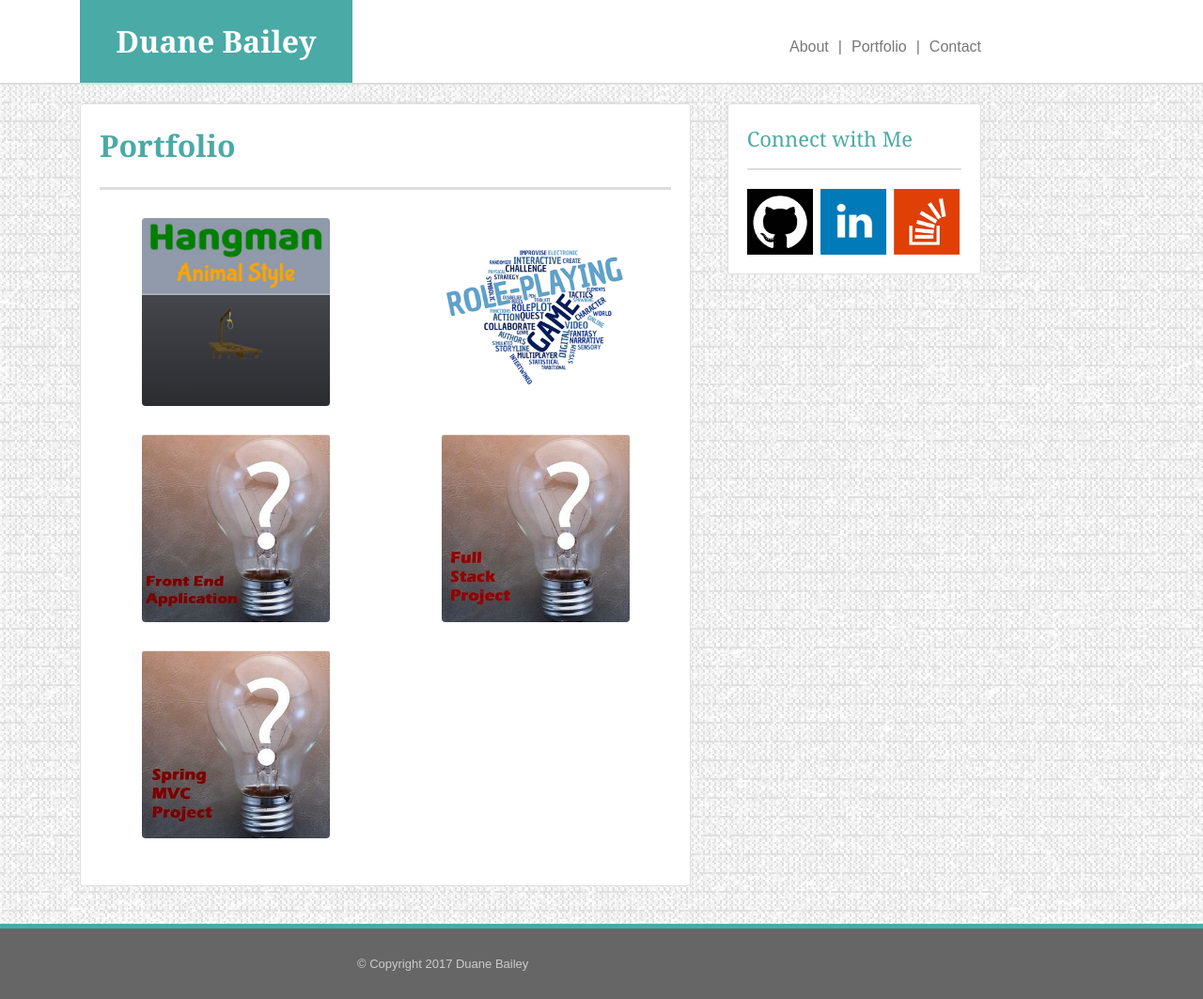
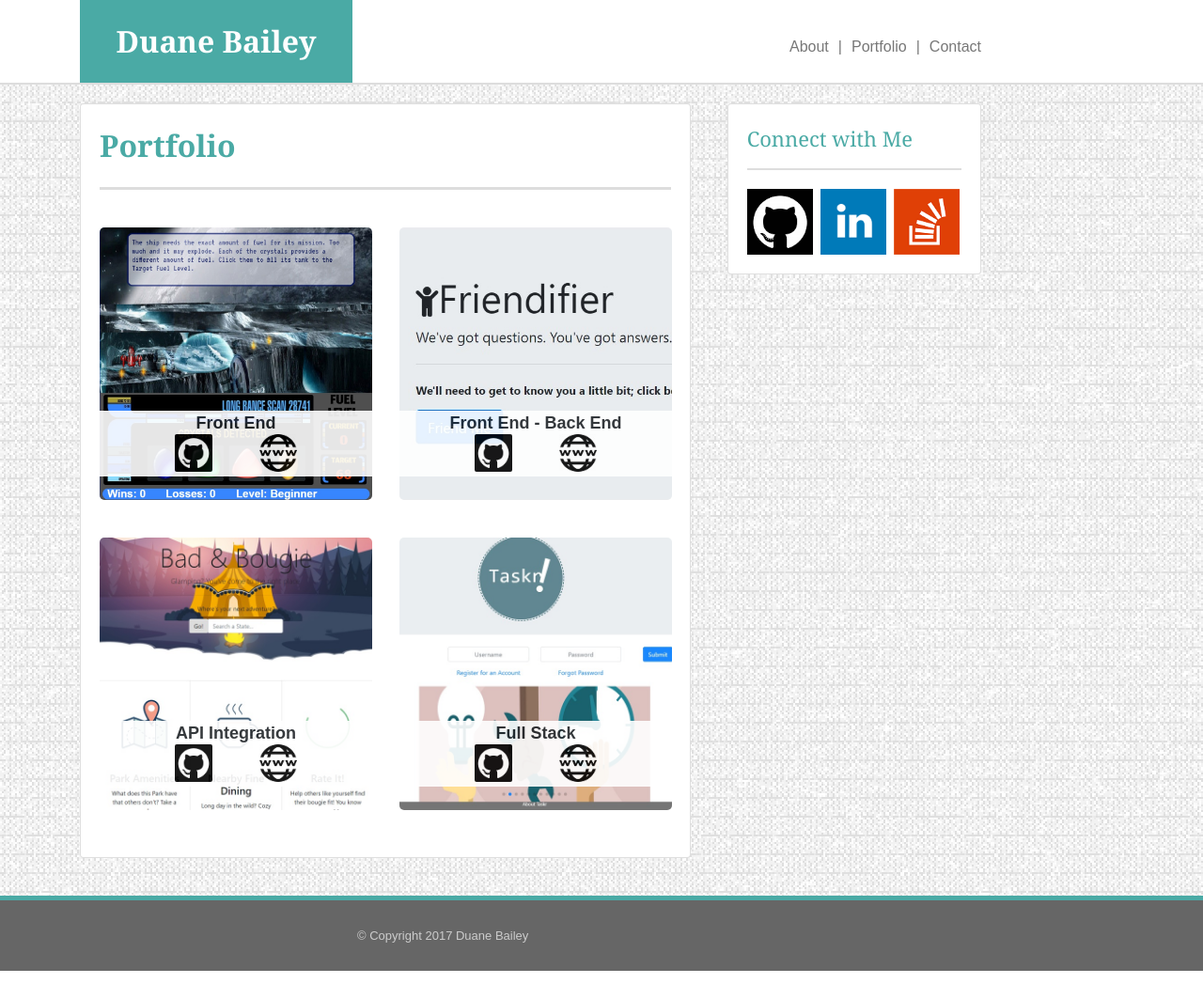
Before and after one commit to dbailey25/basic-portfolio, a plain HTML site: page portfolio.html in a window 1280 px wide. Shown: the top 1063 px of the page at 94% size. After the commit the page ends 1033 px from the top, so only its background shows below. Drawn offline with nearby package versions, Linux system fonts and the light colour scheme.

Commit message:
portfolio update

```diff
--- a/assets/css/style.css
+++ b/assets/css/style.css
@@ -172,3 +172,75 @@ body {
 .bottomMargin {
   margin-bottom: 30px;
 }
+
+.project-container {
+  /* height: 290px;
+  width: 290px; */
+  position: relative;
+}
+
+.project-img {
+  height: 290px;
+  width: 290px;
+  border-radius: 5px;
+  margin-top: 10px;
+}
+
+.project-link-bar {
+  background-color: white;
+  opacity: .9;
+  height: 70px;
+  width: 290px;
+  position: absolute;
+  /* left: 59px; */
+  bottom: 25px;
+  /* text-align: center; */
+}
+
+.project-description {
+  /* display: block; */
+  width: 290px;
+  text-align: center;
+  font-family: 'Arial', 'Helvetica Neue', Helvetica, sans-serif;
+  font-weight: bold;
+  font-size: 18px;
+}
+
+.project-repo-link {
+  position: absolute;
+  bottom: 5px;
+  left: 80px;
+  border-radius: 2px;
+}
+
+.project-repo-img {
+  height: 40px;
+  width: 40px;
+  border-radius: 2px;
+}
+
+.project-www-link {
+  position: absolute;
+  bottom: 5px;
+  right: 80px;
+  border-radius: 2px;
+}
+
+.project-www-img {
+  height: 40px;
+  width: 40px;
+  /* margin: 5px; */
+  /* position: relative;
+  bottom: 2px;
+  left: 80px; */
+  border-radius: 2px;
+}
+
+/* .project-link:hover {
+  height: 30px;
+  width: 30px;
+  margin: 2px 7px 2px 7px;
+  position: relative;
+  bottom: 2px;
+  border-radius: 2px;
+} */
--- a/portfolio.html
+++ b/portfolio.html
@@ -47,23 +47,72 @@
           <!-- POrtfolio images -->
           <div class="row bottomMargin">
             <div class="col-md-6">
-              <img src="assets/images/app_hangman.jpg" class="rounded mx-auto d-block" alt="hangman" height="200px" width="200px">
+              <div class="project-container">
+                <img src="assets/images/app_zandor.jpg" class="project-img" alt="hangman">
+                <div class="project-link-bar">
+                  <div class="project-description">
+                    Front End
+                  </div>
+                  <!-- <span>Front End</span> -->
+                  <a class="project-repo-link" href="https://github.com/dbailey25/week-4-game" target="_blank">
+                    <img class="project-repo-img" src="assets/images/github-logo.png" alt="GIT">
+                  </a>
+                  <a class="project-www-link" href="https://dbailey25.github.io/week-4-game/" target="_blank">
+                    <img class="project-www-img" src="assets/images/www.jpg" alt="WWW">
+                  </a>
+                </div>
+              </div>
             </div>
             <div class="col-md-6">
-              <img src="assets/images/app_rpg-wordcloud.png" class="rounded mx-auto d-block" alt="rpg" height="200px" width="200px">
+              <div class="project-container">
+                <img src="assets/images/app_friendifier.jpg" class="project-img" alt="rpg">
+                <div class="project-link-bar">
+                  <div class="project-description">
+                    Front End - Back End
+                  </div>
+                  <a class="project-repo-link" href="https://github.com/dbailey25/Friendifier" target="_blank">
+                    <img class="project-repo-img" src="assets/images/github-logo.png" alt="GIT">
+                  </a>
+                  <a class="project-www-link" href="https://obscure-taiga-74245.herokuapp.com/" target="_blank">
+                    <img class="project-www-img" src="assets/images/www.jpg" alt="WWW">
+                  </a>
+                </div>
+              </div>
             </div>
           </div>
           <div class="row bottomMargin">
             <div class="col-md-6">
-              <img src="assets/images/app_front-end.jpg" class="rounded mx-auto d-block" alt="front end" height="200px" width="200px">
+              <div class="project-container">
+                <img src="assets/images/app_bad-bougie.jpg" class="project-img" alt="front end">
+                <div class="project-link-bar">
+                  <div class="project-description">
+                    API Integration
+                  </div>
+                  <a class="project-repo-link" href="https://github.com/dbailey25/Project1" target="_blank">
+                    <img class="project-repo-img" src="assets/images/github-logo.png" alt="GIT">
+                  </a>
+                  <a class="project-www-link" href="https://dbailey25.github.io/Project1/" target="_blank">
+                    <img class="project-www-img" src="assets/images/www.jpg" alt="WWW">
+                  </a>
+                </div>
+              </div>
             </div>
             <div class="col-md-6">
-              <img src="assets/images/app_full_stack.jpg" class="rounded mx-auto d-block" alt="full stack" height="200px" width="200px">
-            </div>
-          </div>
-          <div class="row bottomMargin">
-            <div class="col-md-6">
-              <img src="assets/images/app_spring-mvc.jpg" class="rounded mx-auto d-block" alt="spring mvc" height="200px" width="200px">
+              <div class="project-container">
+                <!-- <img src="assets/images/app_full_stack.jpg" class="rounded mx-auto d-block project-img" alt="full stack"> -->
+                <img src="assets/images/app_taskr.jpg" class="project-img" alt="full stack">
+                <div class="project-link-bar">
+                  <div class="project-description">
+                    Full Stack
+                  </div>
+                  <a class="project-repo-link" href="https://github.com/dbailey25/Taskr" target="_blank">
+                    <img class="project-repo-img" src="assets/images/github-logo.png" alt="GIT">
+                  </a>
+                  <a class="project-www-link" href="https://pacific-crag-90348.herokuapp.com/" target="_blank">
+                    <img class="project-www-img" src="assets/images/www.jpg" alt="WWW">
+                  </a>
+                </div>
+              </div>
             </div>
           </div>
         </div>
@@ -72,7 +121,7 @@
     <div class="col-md-4 colMargin">
       <div class="card leftMargin" style="width: 270px;">
         <div class="card-body">
-          <!-- sidebar content section -->
+<!-- sidebar content section -->
           <h class="sidebarTitle head2">Connect with Me</h>
           <div class="socialBtn1">
             <a href="https://github.com/dbailey25" target="_blank"><img src="assets/images/github-logo.png" alt="GitHub" height="70" width="70"></a>
```
Also changed, not shown: assets/images/app_bad-bougie.jpg (added), assets/images/app_friendifier.jpg (added), assets/images/app_front-end.jpg (deleted), assets/images/app_front-end_548x468.jpg (deleted), assets/images/app_hangman.jpg (deleted), assets/images/app_taskr.jpg (added), assets/images/app_zandor.jpg (added), assets/images/www.jpg (added).
